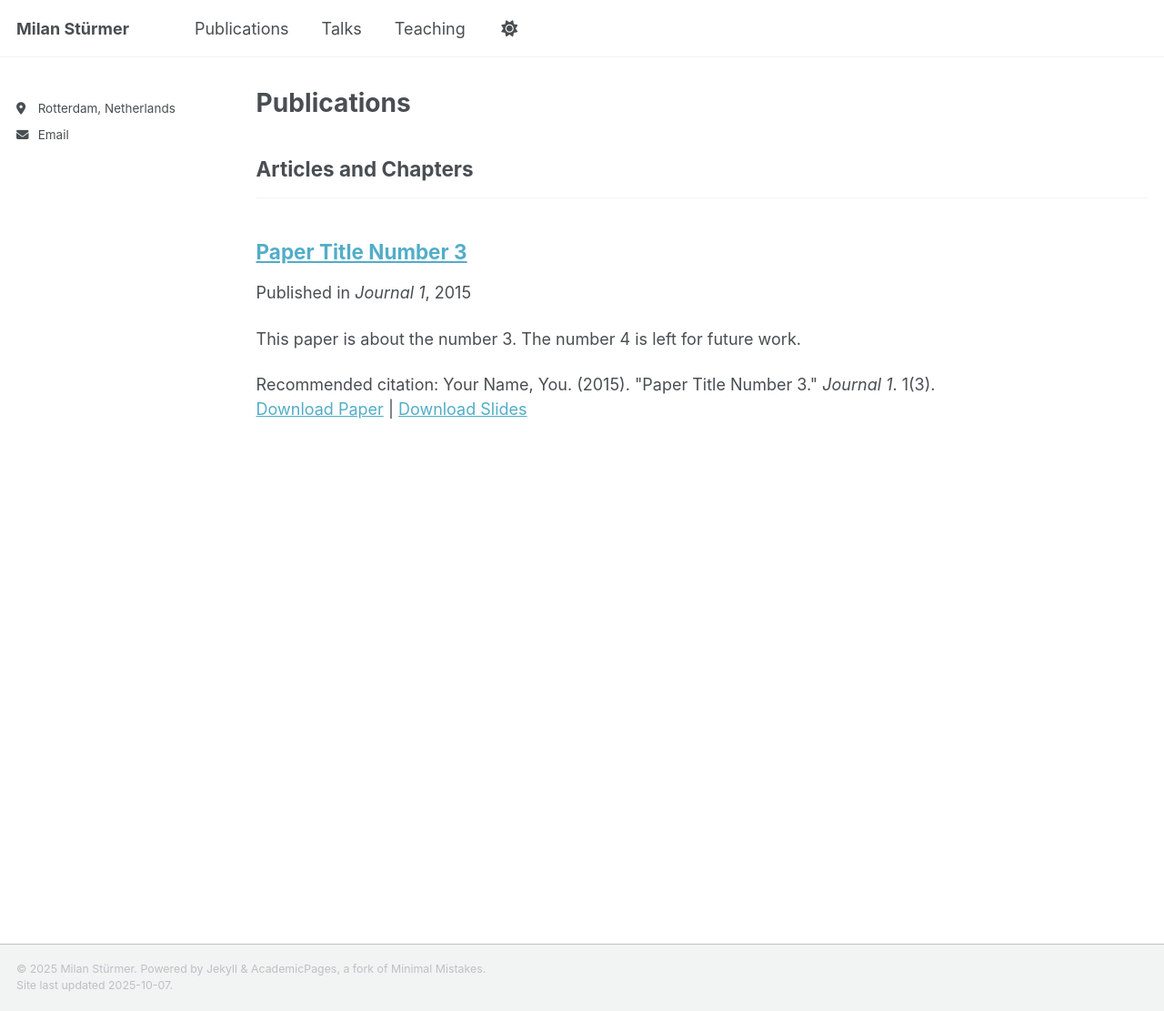
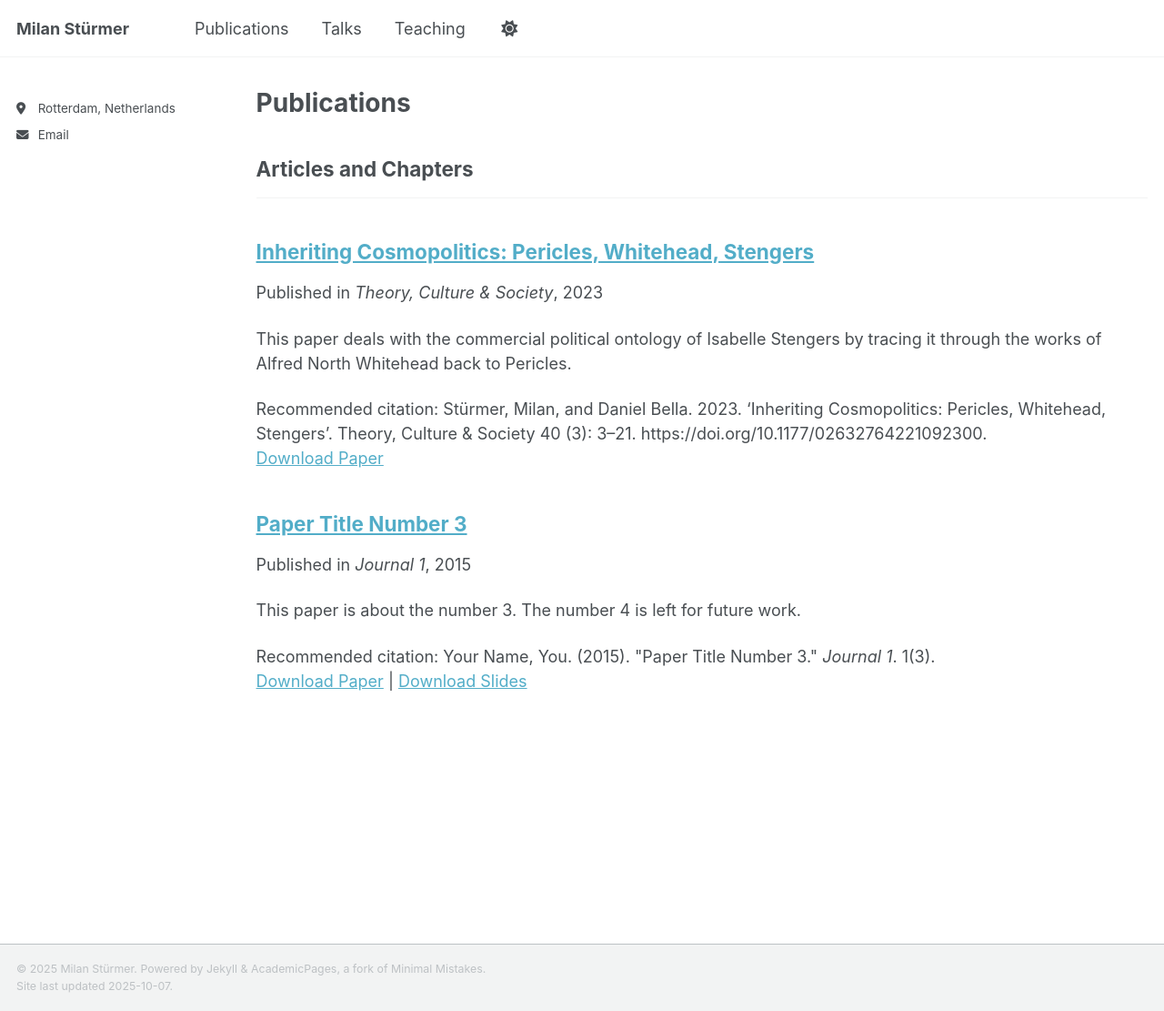
Before and after one commit to milanstuermer/milanstuermer.github.io, a Jekyll site: the page built from _pages/publications.html, in a window 1280 px wide and 1111 px high. Shown: the whole window at 91% size. Built offline with Jekyll 4.4.1, drawn with Linux system fonts in a browser that asks for light colours; a script that is not in the unit is left out; some of the changed lines change nothing that is shown.

Commit message:
Update 2010-10-01-paper-title-number-2.md

```diff
--- a/_publications/2010-10-01-paper-title-number-2.md
+++ b/_publications/2010-10-01-paper-title-number-2.md
@@ -3,7 +3,7 @@
 collection: publications
 category: manuscripts
 permalink: /publication/2010-10-01-paper-title-number-2.md
-excerpt: 'This paper deals with the commercial political ontology of Isabelle Stengers. By tracing the genealogy of this political ontology back to Pericles' first explicit defense of persuasion and tolerance, we argue that his famous funeral oration provides the structure for Whitehead's cosmology, and, ultimately, Stengers' cosmopolitics.'
+excerpt: 'This paper deals with the commercial political ontology of Isabelle Stengers by tracing it through the works of Alfred North Whitehead back to Pericles.'
 date: 2023-01-01
 venue: 'Theory, Culture & Society'
 paperurl: 'https://journals.sagepub.com/doi/epdf/10.1177/02632764221092300'
```
